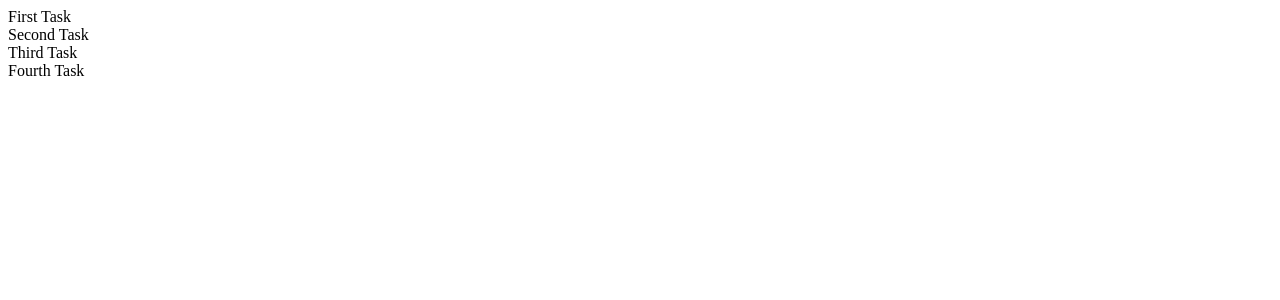
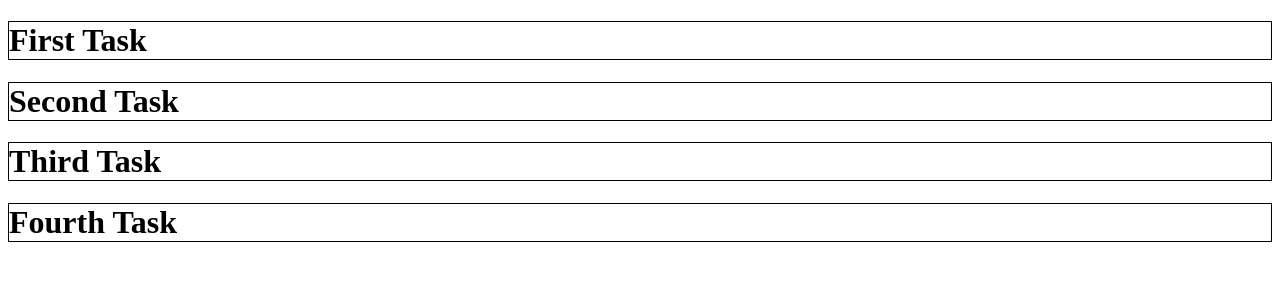
Before and after one commit to Nielam-Dass/Todo-App-Collection, a React (Vite) app in the folder todo_apps/002-mern-app/frontend/: page / in a window 1280 px wide. Shown: the top 300 px of the page. Built offline with nearby package versions, Linux system fonts and the light colour scheme.

Commit message:
Created TaskList and TaskCard components

```diff
--- a/todo_apps/002-mern-app/frontend/src/pages/home/HomePage.jsx
+++ b/todo_apps/002-mern-app/frontend/src/pages/home/HomePage.jsx
@@ -1,5 +1,6 @@
 import { useQuery } from "@tanstack/react-query";
 import { fetchAllTasks } from "../../services/taskService";
+import TaskList from "./TaskList";
 
 
 function HomePage () {
@@ -16,7 +17,7 @@ function HomePage () {
 
   return (
     <>
-    {query.data.map((task) => <div key={task._id}>{task.taskName}</div>)}
+      <TaskList taskList={query.data}/>
     </>
   );
 }
--- /dev/null
+++ b/todo_apps/002-mern-app/frontend/src/pages/home/TaskCard.jsx
@@ -0,0 +1,7 @@
+function TaskCard(props) {
+  return (
+    <h1 style={{border: "1px solid black"}}>{props.task.taskName}</h1>
+  );
+}
+
+export default TaskCard;
--- /dev/null
+++ b/todo_apps/002-mern-app/frontend/src/pages/home/TaskList.jsx
@@ -0,0 +1,11 @@
+import TaskCard from "./TaskCard";
+
+function TaskList(props) {
+  return (
+    <>
+    {props.taskList.map((task) => <TaskCard task={task} key={task._id}/>)}
+    </>
+  );
+}
+
+export default TaskList;
```
